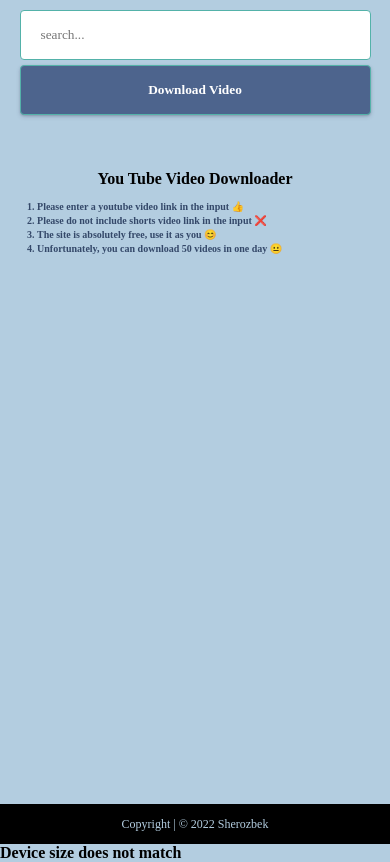
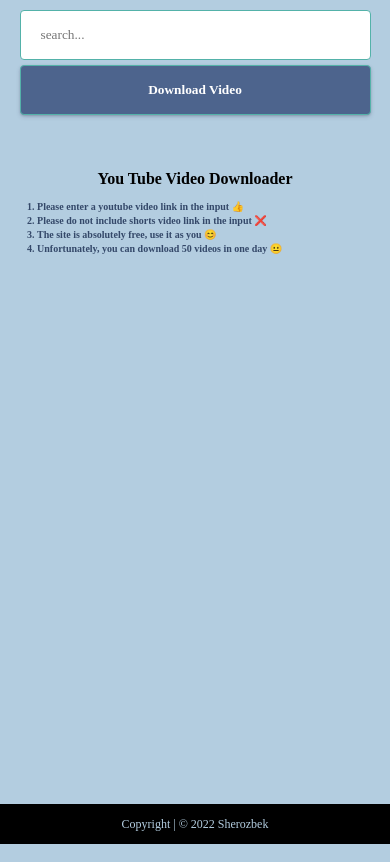
Before and after one commit to sherozbek1706/youtube-download-video, a plain HTML site: page index.html in a window 390 px wide. Drawn offline with Linux system fonts and the light colour scheme.

Commit message:
responsive

```diff
--- a/index.html
+++ b/index.html
@@ -28,9 +28,6 @@
       <p>Copyright | © 2022 <a target="_blank" href="https://sherozbek-dev.netlify.app/">Sherozbek</a></p>
     </footer>
   </div>
-  <div class="remove__device">
-    <h4>Device size does not match</h4>
-  </div>
   <script src="./app.js"></script>
 </body>
 
```
